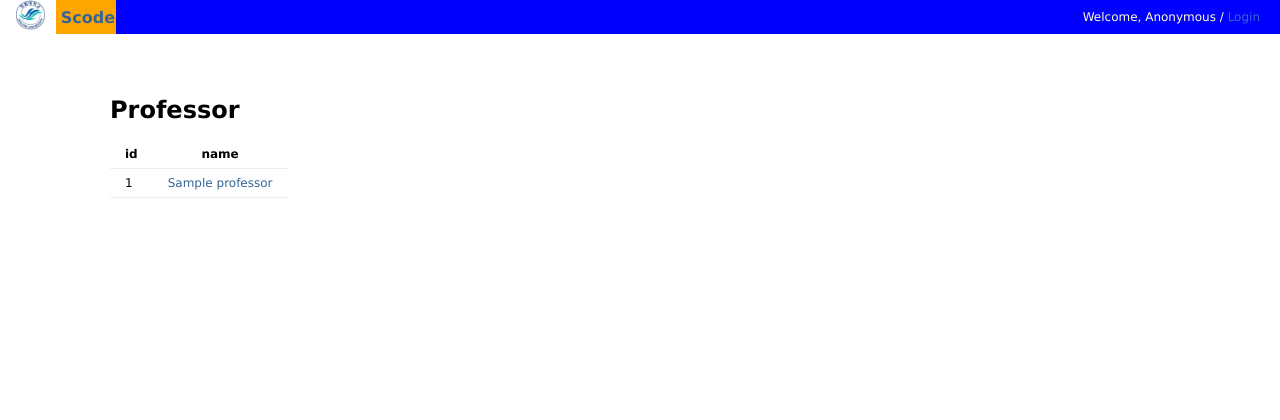
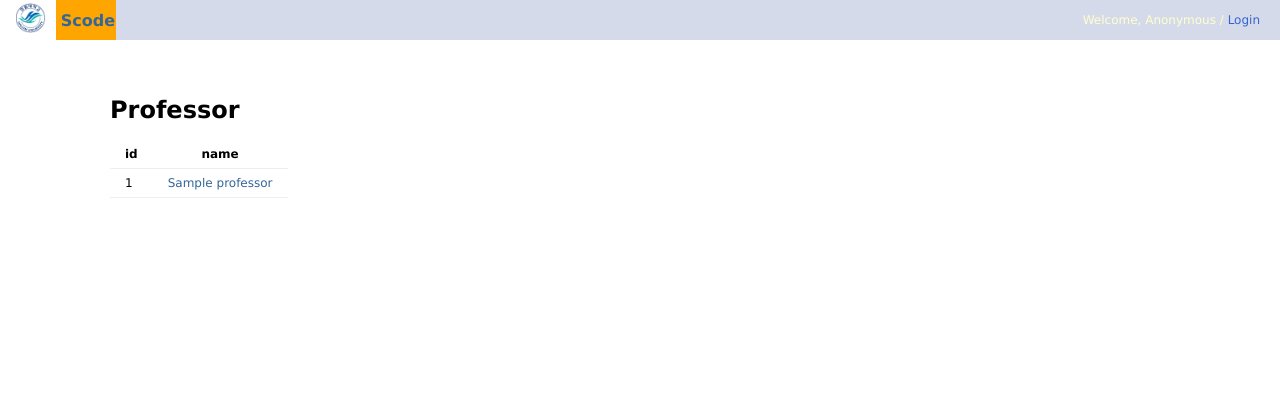
Before and after one commit to ByoungJoonIm/Capstone_Design, a Django app: page / in a window 1280 px wide. Shown: the top 420 px of the page. Run offline with Django 3.2, Linux system fonts and the light colour scheme; tables that the repository leaves empty hold one stand-in row (values such as "Sample post").

Commit message:
changed base.css

```diff
--- a/src/Django/scode/static/css/base.css
+++ b/src/Django/scode/static/css/base.css
@@ -45,8 +45,8 @@
 
 /* HEADER */
 .logo {
-	height: 30px;
-	width: 30px;
+	height: 40px;
+	width: 40px;
 	display: table-cell;
 	vertical-align: middle;
 	padding-left: 5px;
@@ -72,7 +72,7 @@
 	color: #ffc;
 	font-weight: normal;
 	font-size: 12px;
-	background: blue;
+	background: #D5DAEB;
 }
 
 .welcome a:link, div#menu a:visited {
```
